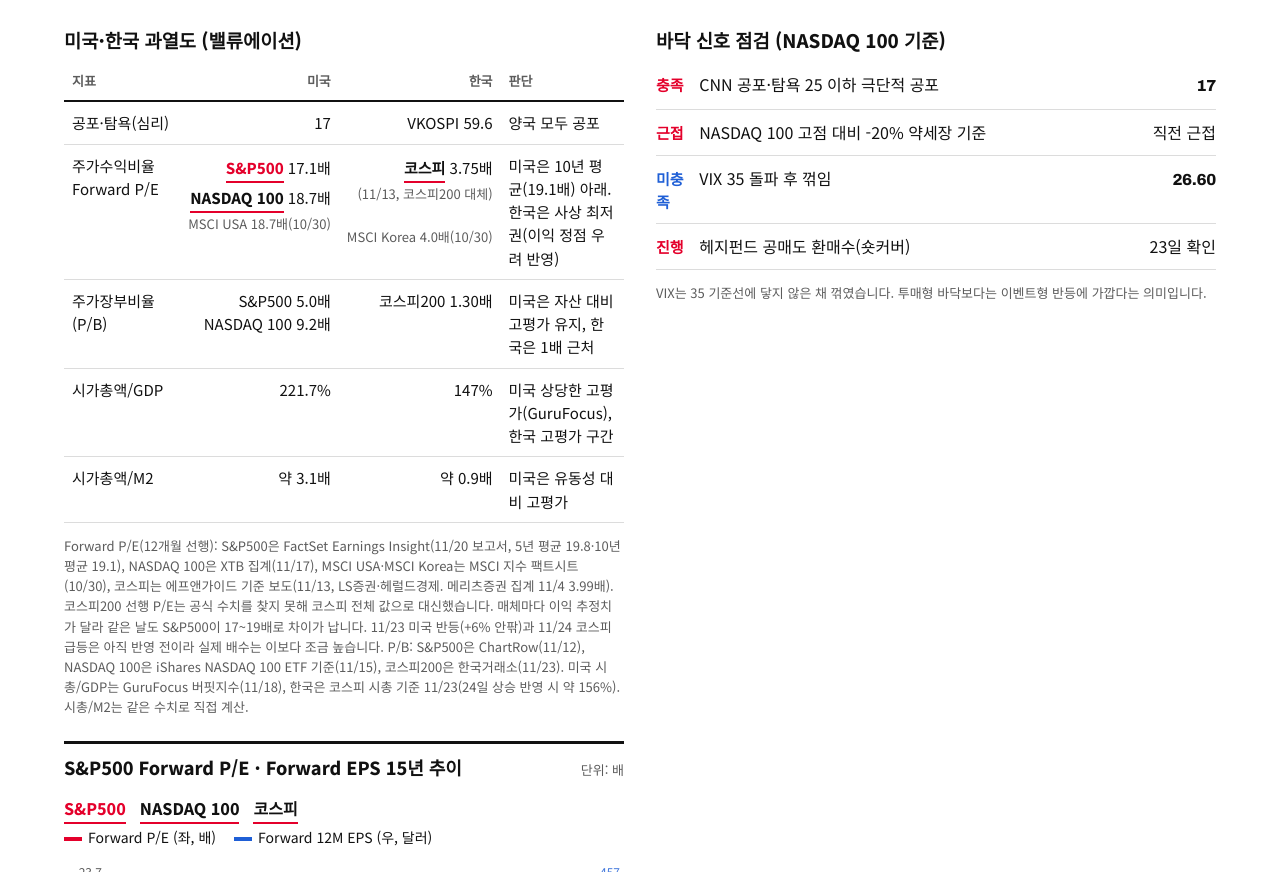
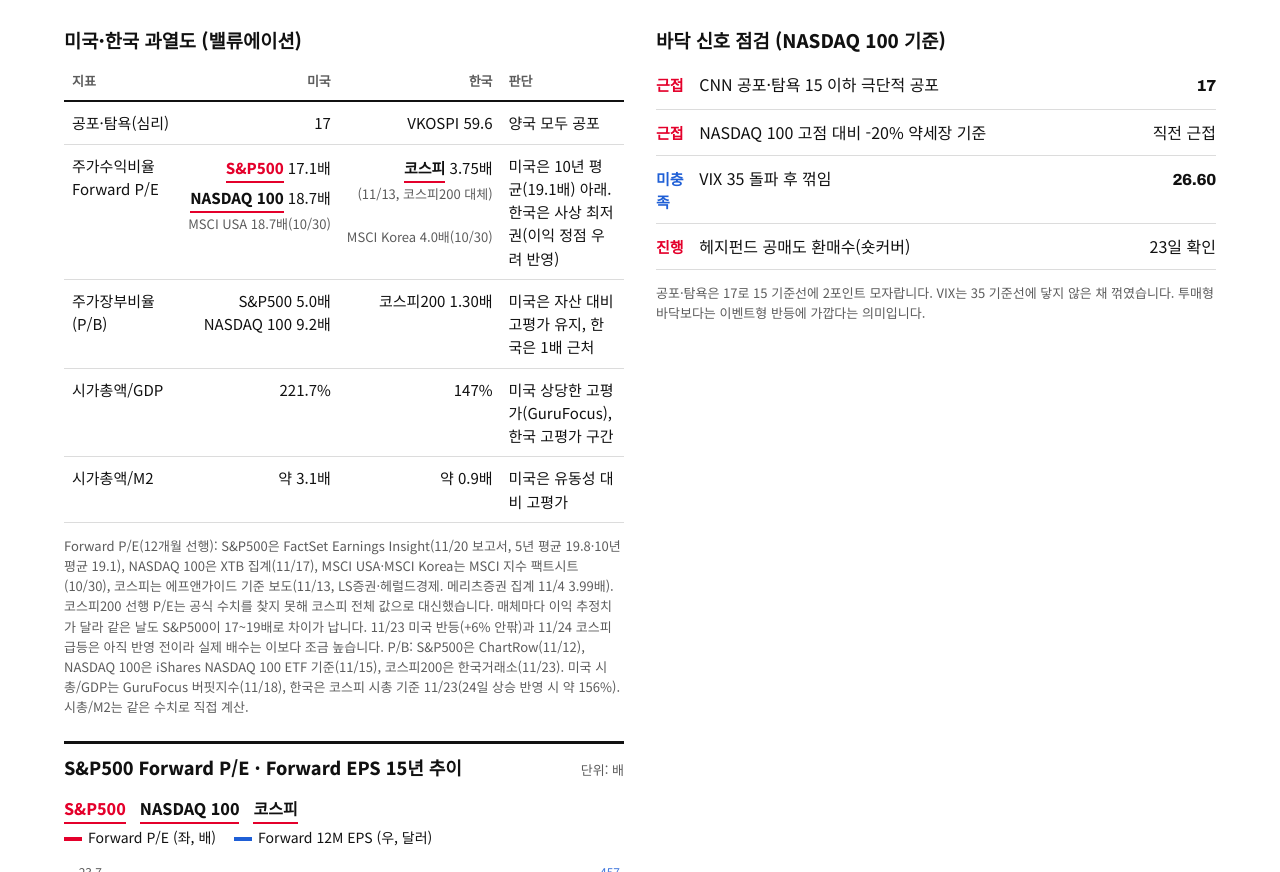
Before and after one commit to blueskyrainbow/morning-market, a plain HTML site: page index.html in a window 1280 px wide. Shown: the part 2332-3204 px from the top of the page. Drawn offline with Linux system fonts and the light colour scheme.

Commit message:
바닥 신호: 공포·탐욕 기준 15 이하로 변경
Co-Authored-By: Claude Opus 5.5 <noreply@anthropic.com>
Claude-Session: https://claude.ai/code/session_01RAwbo6FZMYjvQjSBHdhw6X

```diff
--- a/index.html
+++ b/index.html
@@ -222,12 +222,12 @@ footer a{color:var(--ink)}footer li{margin-bottom:4px;font-size:14px;overflow-wr
    <div>
     <h3 style="margin:0 0 8px">바닥 신호 점검 (NASDAQ 100 기준)</h3>
     <ul class="check">
-     <li><span class="mark up">충족</span><span>CNN 공포·탐욕 25 이하 극단적 공포</span><span class="num">17</span></li>
+     <li><span class="mark up">근접</span><span>CNN 공포·탐욕 15 이하 극단적 공포</span><span class="num">17</span></li>
      <li><span class="mark up">근접</span><span>NASDAQ 100 고점 대비 -20% 약세장 기준</span><span>직전 근접</span></li>
      <li><span class="mark dn">미충족</span><span>VIX 35 돌파 후 꺾임</span><span class="num">26.60</span></li>
      <li><span class="mark up">진행</span><span>헤지펀드 공매도 환매수(숏커버)</span><span>23일 확인</span></li>
     </ul>
-    <p class="note">VIX는 35 기준선에 닿지 않은 채 꺾였습니다. 투매형 바닥보다는 이벤트형 반등에 가깝다는 의미입니다.</p>
+    <p class="note">공포·탐욕은 17로 15 기준선에 2포인트 모자랍니다. VIX는 35 기준선에 닿지 않은 채 꺾였습니다. 투매형 바닥보다는 이벤트형 반등에 가깝다는 의미입니다.</p>
    </div>
   </div>
  </div>
```
